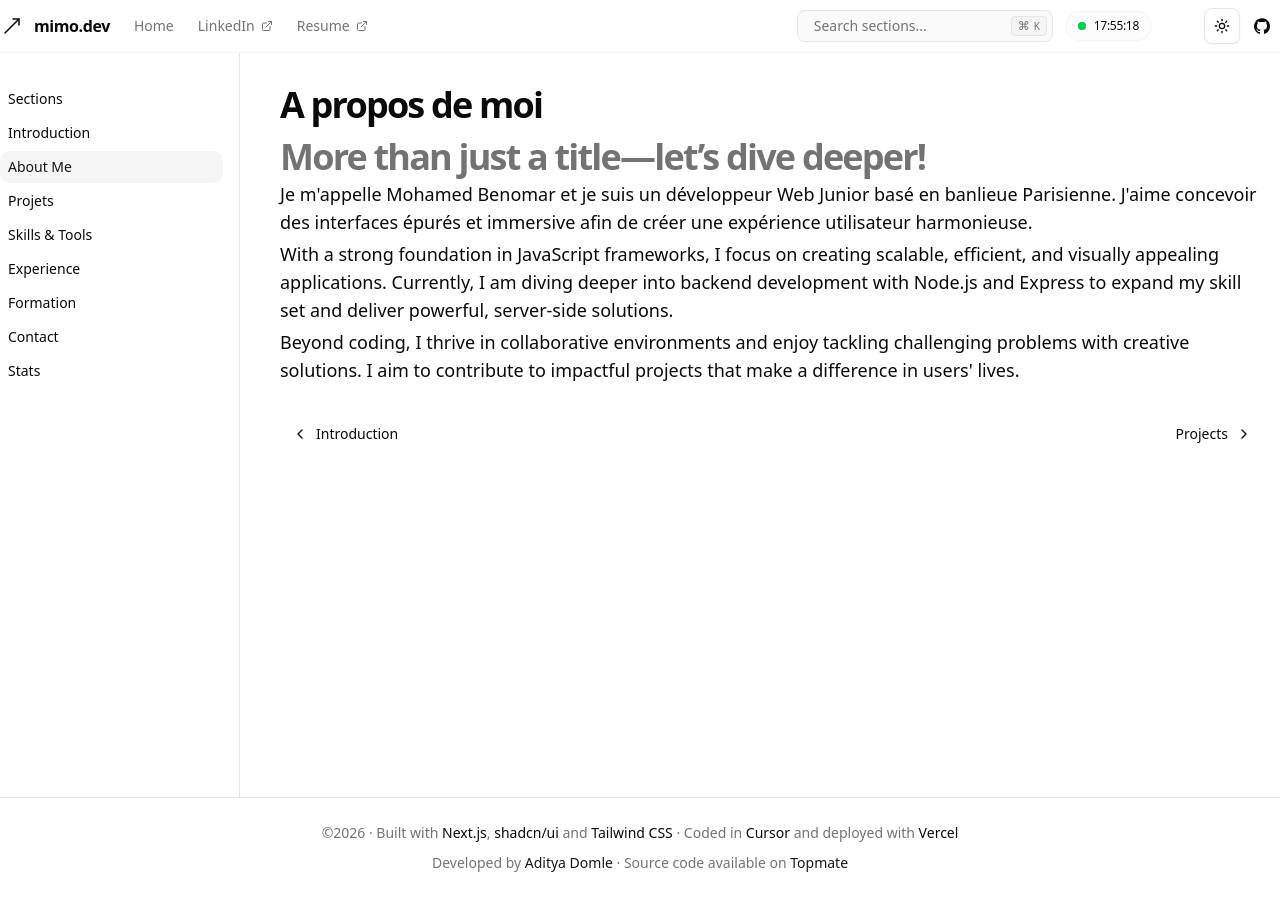
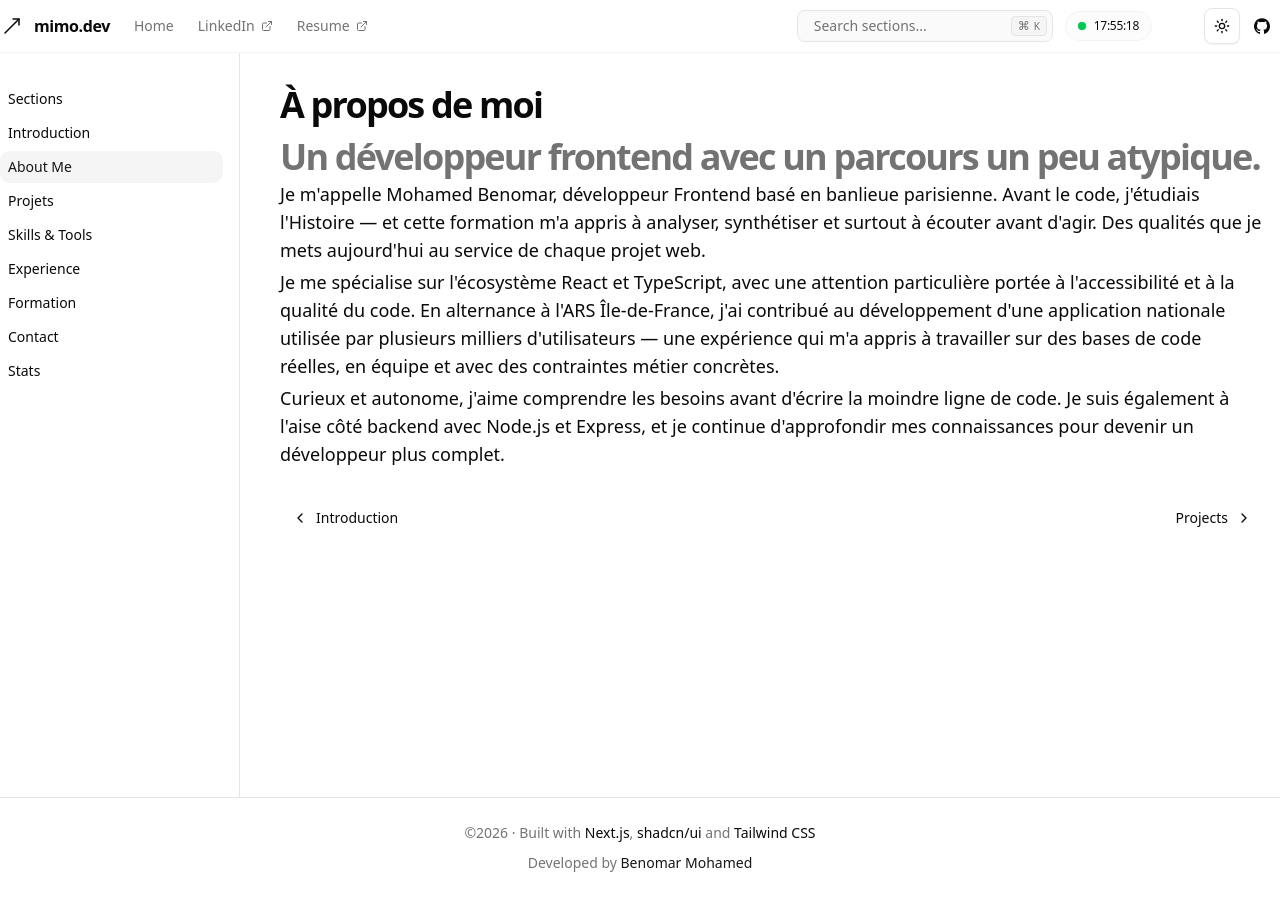
Before and after one commit to Phfyx/New-Portfolio, a Next.js app: page /about in a window 1280 px wide. Built offline with nearby package versions, Linux system fonts and the light colour scheme.

Commit message:
FEAT: about me done

```diff
--- a/app/about/page.tsx
+++ b/app/about/page.tsx
@@ -9,24 +9,32 @@ const AboutMePage = () => {
   return (
     <>
       <PageHeader>
-        <PageHeaderHeading>A propos de moi</PageHeaderHeading>
+        <PageHeaderHeading>À propos de moi</PageHeaderHeading>
         <PageHeaderHeading className="mt-2 text-muted-foreground">
-          More than just a title—let’s dive deeper!
+          Un développeur frontend avec un parcours un peu atypique.
         </PageHeaderHeading>
+
         <PageHeaderDescription>
-          Je m'appelle Mohamed Benomar et je suis un développeur Web Junior basé en banlieue Parisienne.
-          J'aime concevoir des interfaces épurés et immersive afin de créer une expérience utilisateur harmonieuse.
+          Je m'appelle Mohamed Benomar, développeur Frontend basé en banlieue parisienne.
+          Avant le code, j'étudiais l'Histoire — et cette formation m'a appris à analyser,
+          synthétiser et surtout à écouter avant d'agir. Des qualités que je mets aujourd'hui
+          au service de chaque projet web.
         </PageHeaderDescription>
 
         <PageHeaderDescription>
-          With a strong foundation in JavaScript frameworks, I focus on creating scalable, efficient, and visually appealing applications. Currently, I am diving deeper into backend development with Node.js and Express to expand my skill set and deliver powerful, server-side solutions.
+          Je me spécialise sur l'écosystème React et TypeScript, avec une attention
+          particulière portée à l'accessibilité et à la qualité du code.
+          En alternance à l'ARS Île-de-France, j'ai contribué au développement
+          d'une application nationale utilisée par plusieurs milliers d'utilisateurs —
+          une expérience qui m'a appris à travailler sur des bases de code réelles,
+          en équipe et avec des contraintes métier concrètes.
         </PageHeaderDescription>
 
         <PageHeaderDescription>
-          Beyond coding, I thrive in collaborative environments and enjoy
-          tackling challenging problems with creative solutions. I aim to
-          contribute to impactful projects that make a difference in users'
-          lives.
+          Curieux et autonome, j'aime comprendre les besoins avant d'écrire la moindre
+          ligne de code. Je suis également à l'aise côté backend avec Node.js et Express,
+          et je continue d'approfondir mes connaissances pour devenir un développeur
+          plus complet.
         </PageHeaderDescription>
       </PageHeader>
 
@@ -39,4 +47,5 @@ const AboutMePage = () => {
     </>
   );
 };
+
 export default AboutMePage;
--- a/app/page.tsx
+++ b/app/page.tsx
@@ -3,39 +3,41 @@ import {
   PageHeader,
   PageHeaderDescription,
   PageHeaderHeading,
-} from '@/components/page-header';
-import Pager from '@/components/pager';
-import { Button } from '@/components/ui/button';
-import { siteConfig } from '@/config/site';
-import { ExternalLink, Mail } from 'lucide-react';
-import Link from 'next/link';
+} from "@/components/page-header";
+import Pager from "@/components/pager";
+import { Button } from "@/components/ui/button";
+import { siteConfig } from "@/config/site";
+import { ExternalLink, Mail } from "lucide-react";
+import Link from "next/link";
 
 const IntroductionPage = async () => {
   return (
     <>
       <PageHeader>
-        <PageHeaderHeading>Aditya Domle</PageHeaderHeading>
+        <PageHeaderHeading>Benomar Mohamed</PageHeaderHeading>
         <PageHeaderHeading className="mt-2 text-muted-foreground">
-          A coder by day, problem-solver by night!
+          Développeur Frontend — React · TypeScript · Next.js
         </PageHeaderHeading>
         <PageHeaderDescription>
-          I am a dedicated Software Engineer specializing in full-stack
-          application development. I enjoy crafting responsive web solutions
-          using modern technologies like Next.js, React, Tailwind CSS, Node.js,
-          Express, and MongoDB, while also applying DevOps practices, continuously
-          aiming to deliver high-quality, comprehensive, user-centric software solutions.
+          <span className="block">
+            Je conçois des interfaces web accessibles et maintenables. Curieux,
+            autonome et à l'aise en équipe, j'aime comprendre les besoins métier
+            avant d'écrire la moindre ligne de code. Ma reconversion depuis les
+            sciences humaines m'a appris une chose précieuse : écouter avant
+            d'agir.
+          </span>
         </PageHeaderDescription>
         <PageActions>
           <Button asChild size="sm" className="rounded-md">
             <Link href={siteConfig.links.resume} target="_blank">
-              Get Resume
+              Mon CV
               <ExternalLink className="size-3" strokeWidth={2} />
             </Link>
           </Button>
           <Button asChild size="sm" variant="ghost" className="rounded-md">
             <Link href={siteConfig.links.email}>
               <Mail className="size-4" />
-              Send Mail
+              M'envoyer un mail
             </Link>
           </Button>
         </PageActions>
@@ -45,7 +47,7 @@ const IntroductionPage = async () => {
         prevHref="/"
         nextHref="/about"
         prevTitle="Previous"
-        nextTitle="About Me"
+        nextTitle="A propos de moi"
       />
     </>
   );
--- a/components/site-footer.tsx
+++ b/components/site-footer.tsx
@@ -17,13 +17,6 @@ export async function SiteFooter() {
               <span className="font-medium text-foreground">shadcn/ui</span> and{" "}
               <span className="font-medium text-foreground">Tailwind CSS</span>
             </span>
-            <span className="hidden sm:inline"> · </span>
-            <span className="block sm:inline">
-              Coded in{" "}
-              <span className="font-medium text-foreground">Cursor</span> and
-              deployed with{" "}
-              <span className="font-medium text-foreground">Vercel</span>
-            </span>
           </div>
           <div className="text-xs text-center sm:text-sm text-muted-foreground">
             Developed by{" "}
@@ -33,16 +26,7 @@ export async function SiteFooter() {
               rel="noreferrer"
               className="font-medium transition-colors text-primary hover:text-primary/80"
             >
-              Aditya Domle
-            </Link>{" "}
-            · Source code available on{" "}
-            <Link
-              href="https://topmate.io/aditya_domle/1773422"
-              target="_blank"
-              rel="noreferrer"
-              className="font-medium transition-colors text-primary hover:text-primary/80"
-            >
-              Topmate
+              Benomar Mohamed
             </Link>
           </div>
         </div>
```
